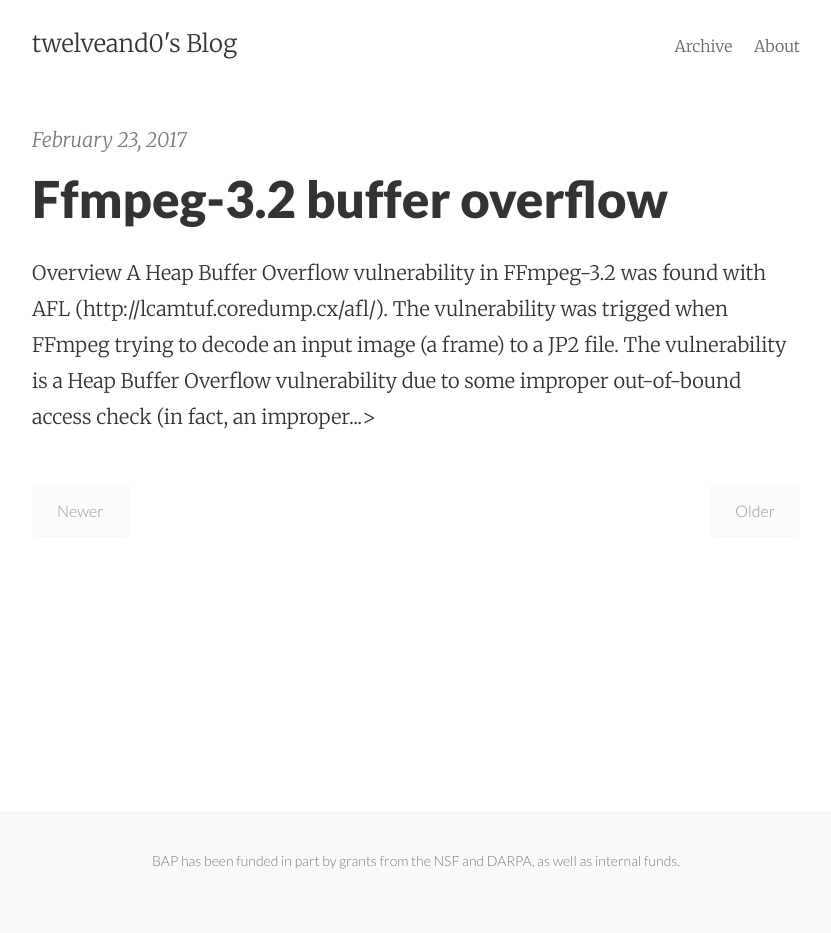
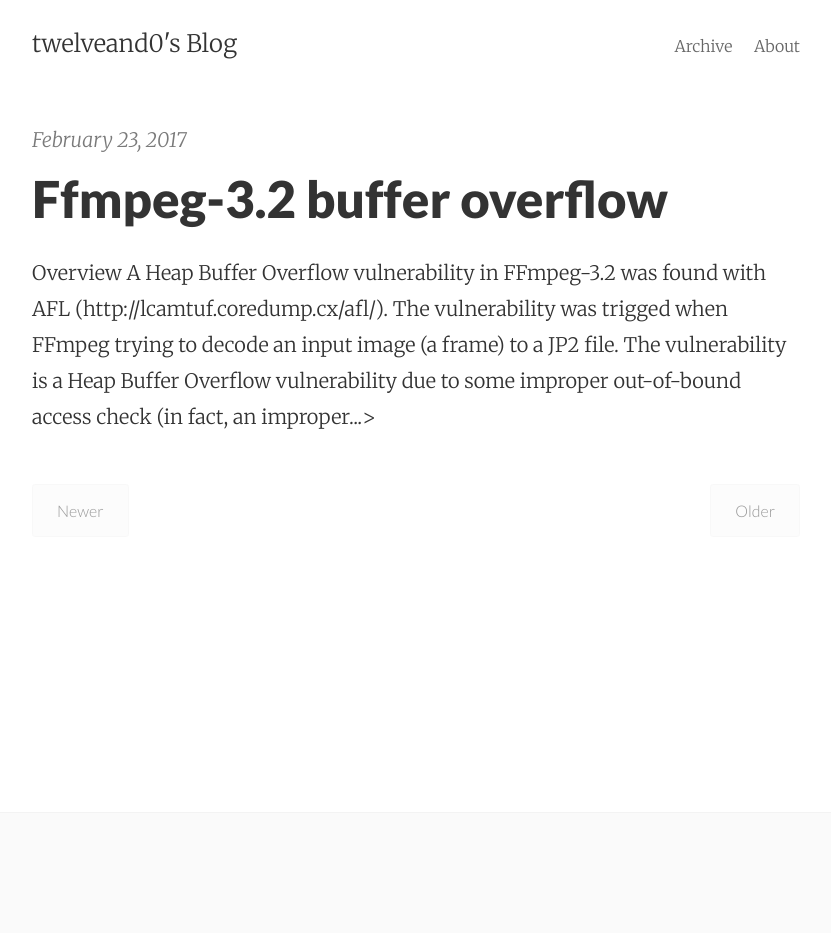
Before and after one commit to taolunban/taolunban.github.io, a Jekyll site: the page built from index.html, in a window 1280 px wide. Shown: the whole page, without its empty margins (224-1055 px from the left). Built offline with Jekyll 4.4.1, drawn with Linux system fonts in a browser that asks for light colours; the list of posts is cut into pages by our own code.

Commit message:
Update footer.html

```diff
--- a/_includes/footer.html
+++ b/_includes/footer.html
@@ -2,8 +2,7 @@
   <div class="p2 wrap">
     <div class="measure mt1 center">
       <small>
-        BAP has been funded in part by grants from
-        the NSF and DARPA, as well as internal funds.
+
       </small>
     </div>
   </div>
```
